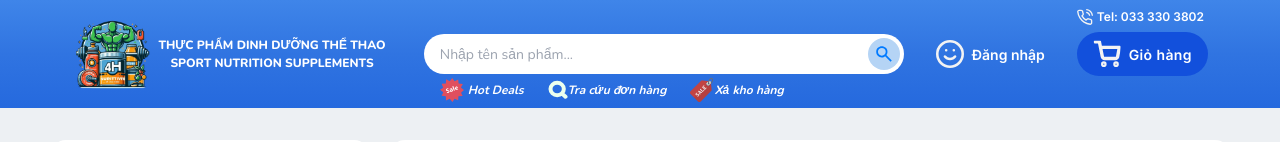
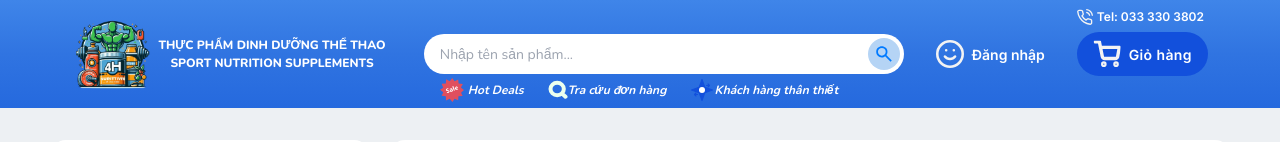
Before and after one commit to huyleuit/sport-nutrition-supplement-fe, a Next.js app: page / in a window 1280 px wide. Shown: the top 142 px of the page. Built offline with nearby package versions, Linux system fonts and the light colour scheme; no server answers.

Commit message:
feat: update header

```diff
--- a/src/components/header/Header.tsx
+++ b/src/components/header/Header.tsx
@@ -9,9 +9,9 @@ import { HeaderUser } from "./HeaderUser";
 import SearchInput from "./SearchInput";
 import { UserAndCart } from "./UserAndCart";
 import logo from "/public/logo.png";
+import loyaltyIcon from "/public/loyalty-icon.svg";
 import phoneIcon from "/public/phone-icon.svg";
 import saleIcon from "/public/sale-icon.svg";
-import saleTag from "/public/sale-tag.svg";
 import trackingIcon from "/public/tracking-icon.svg";
 
 export const Header = () => {
@@ -80,11 +80,11 @@ export const Header = () => {
               <span>Tra cứu đơn hàng</span>
             </Link>
             <Link
-              href={`/danh-muc/${convertSlugUrl(categories[10])}-10`}
+              href="/nguoi-dung/khach-hang-than-thiet"
               className="flex flex-row items-center"
             >
-              <Image src={saleTag} alt="" className="size-6" />
-              <span>Xả kho hàng</span>
+              <Image src={loyaltyIcon} alt="" className="size-6" />
+              <span>Khách hàng thân thiết</span>
             </Link>
           </div>
         </div>
```
